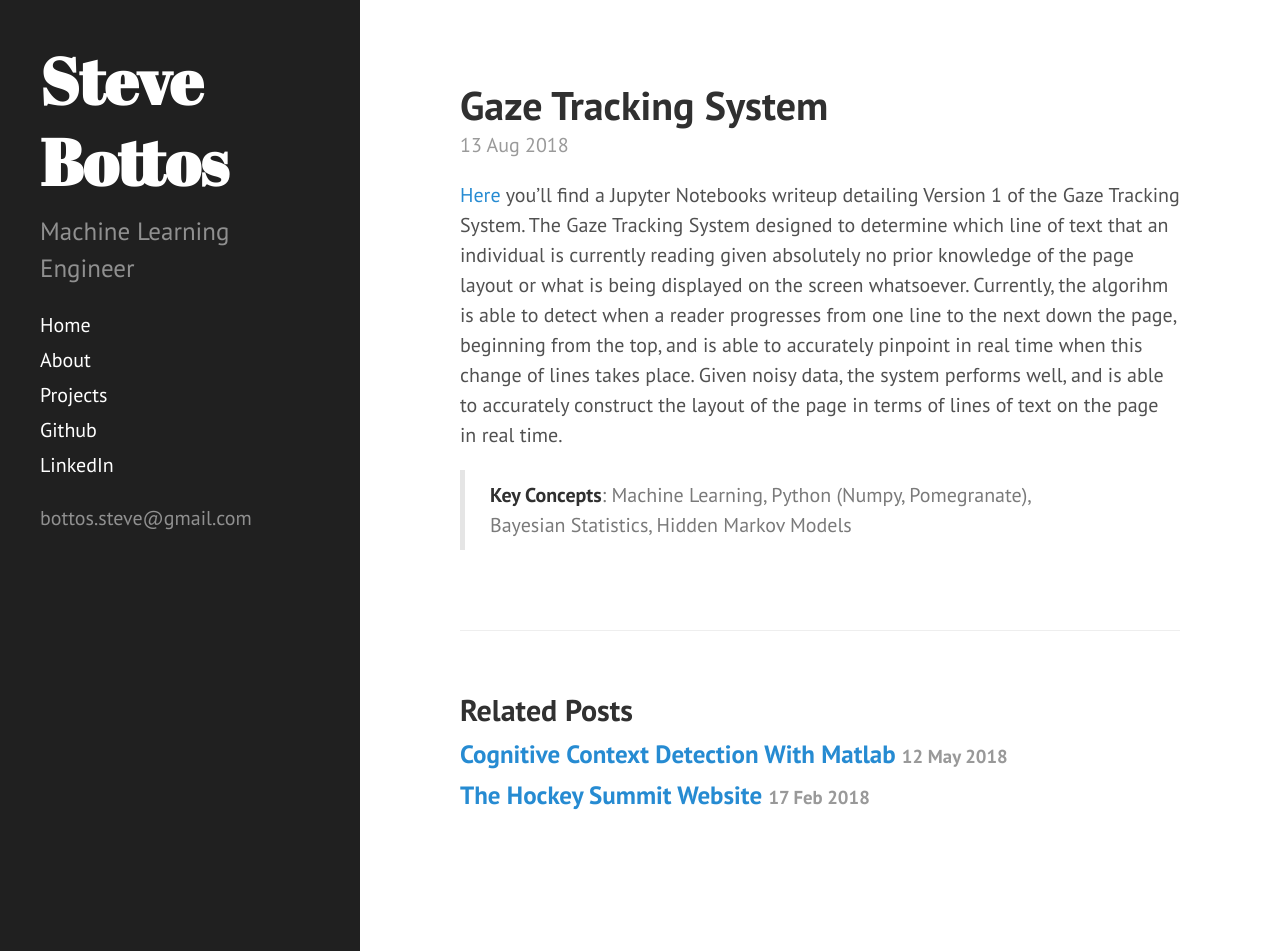
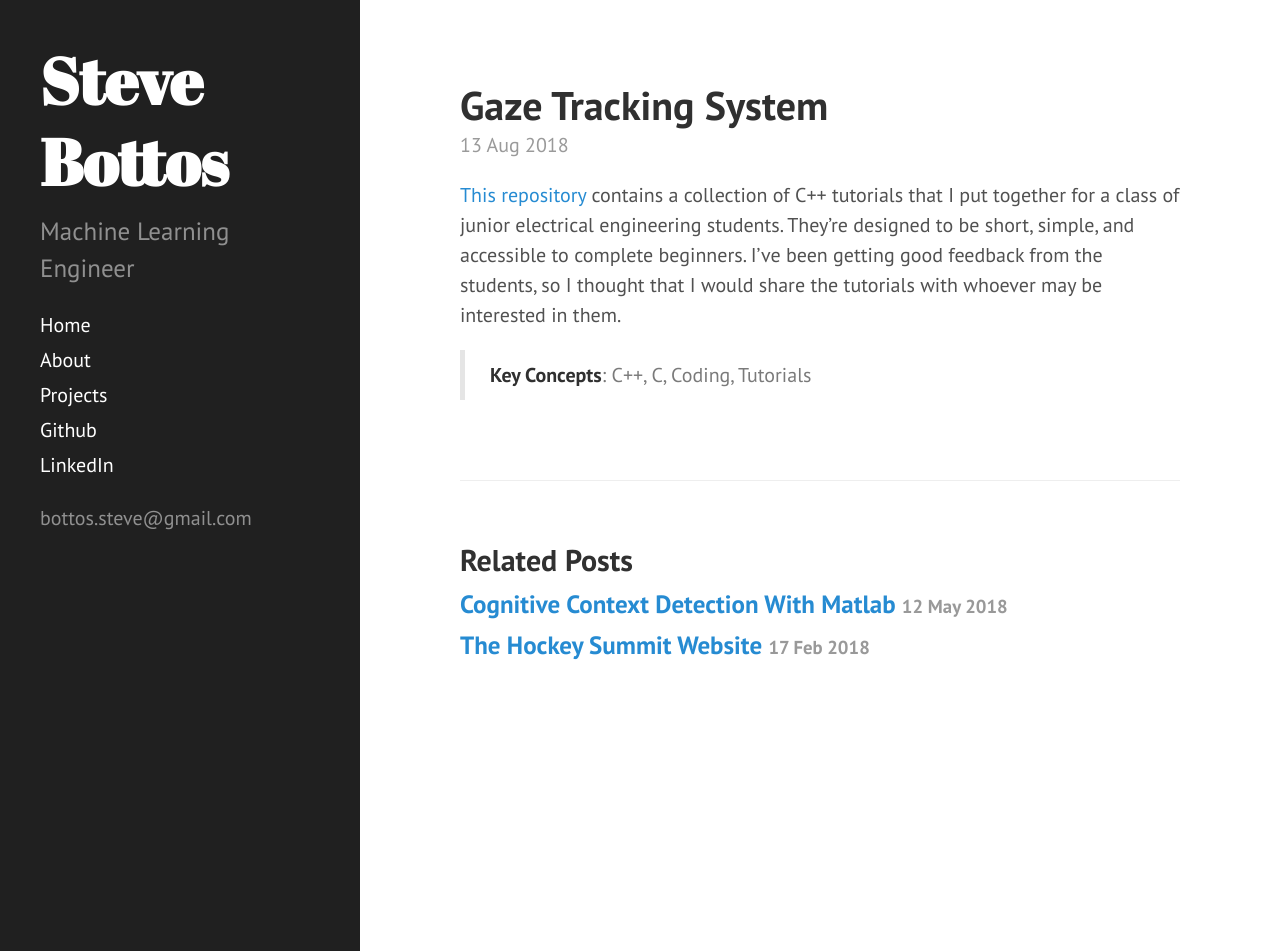
Before and after one commit to stevebottos/stevebottos.github.io, a Jekyll site: the page built from _posts/2018-08-13-Gaze Tracking System.md, in a window 1280 px wide and 951 px high. Built offline with Jekyll 4.4.1, drawn with Linux system fonts in a browser that asks for light colours.

Commit message:
Update 2018-08-13-Gaze Tracking System.md

```diff
--- a/_posts/2018-08-13-Gaze Tracking System.md
+++ b/_posts/2018-08-13-Gaze Tracking System.md
@@ -3,6 +3,6 @@ layout: post
 title: Gaze Tracking System
 ---
 
-<a href="https://stevebottos.github.io/jupnotes/GazeTrackerWriteup/" target="_blank">Here </a>you'll find a Jupyter Notebooks writeup detailing Version 1 of the Gaze Tracking System. The Gaze Tracking System designed to determine which line of text that an individual is currently reading given absolutely no prior knowledge of the page layout or what is being displayed on the screen whatsoever. Currently, the algorihm is able to detect when a reader progresses from one line to the next down the page, beginning from the top, and is able to accurately pinpoint in real time when this change of lines takes place. Given noisy data, the system performs well, and is able to accurately construct the layout of the page in terms of lines of text on the page in real time.
+<a href="https://github.com/stevebottos/cpp_tutorials" target="_blank">This repository </a>contains a collection of C++ tutorials that I put together for a class of junior electrical engineering students. They're designed to be short, simple, and accessible to complete beginners. I've been getting good feedback from the students, so I thought that I would share the tutorials with whoever may be interested in them.
 
-> **Key Concepts**: Machine Learning, Python (Numpy, Pomegranate), Bayesian Statistics, Hidden Markov Models
+> **Key Concepts**: C++, C, Coding, Tutorials
```
